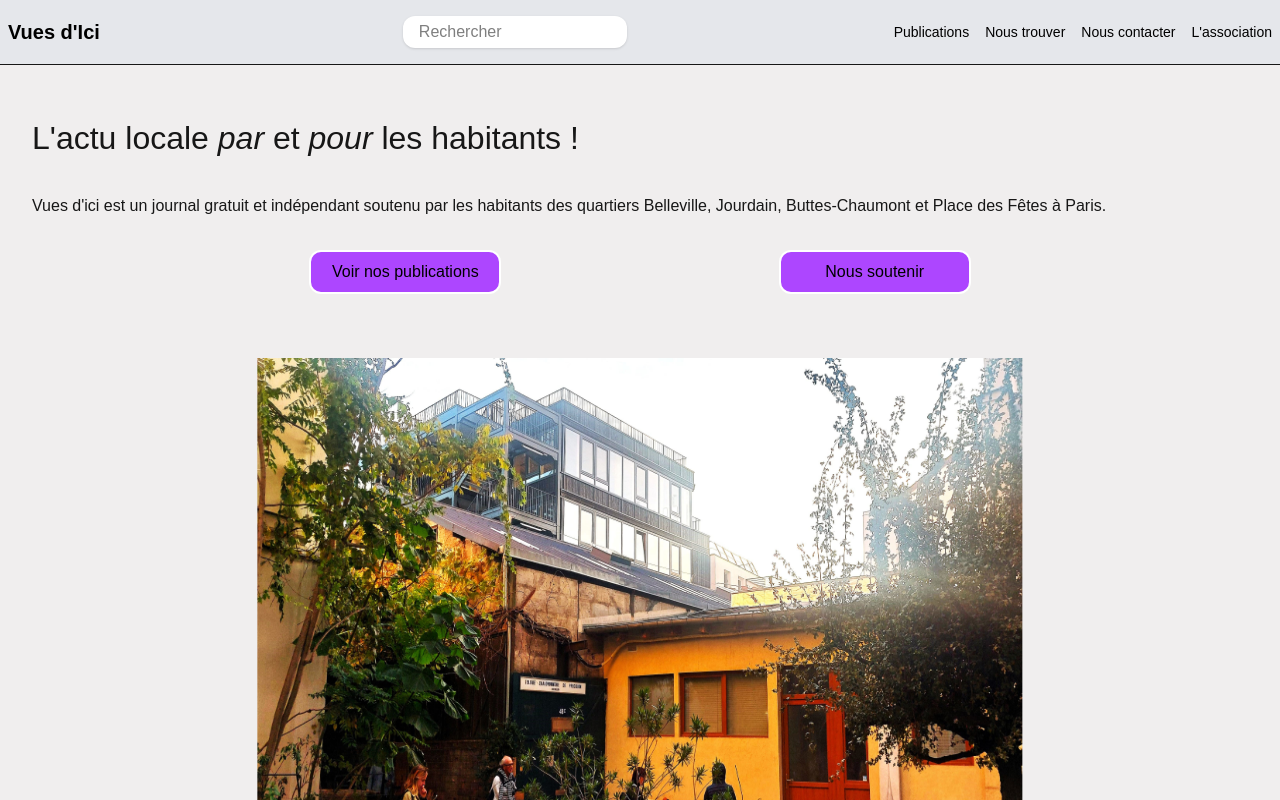
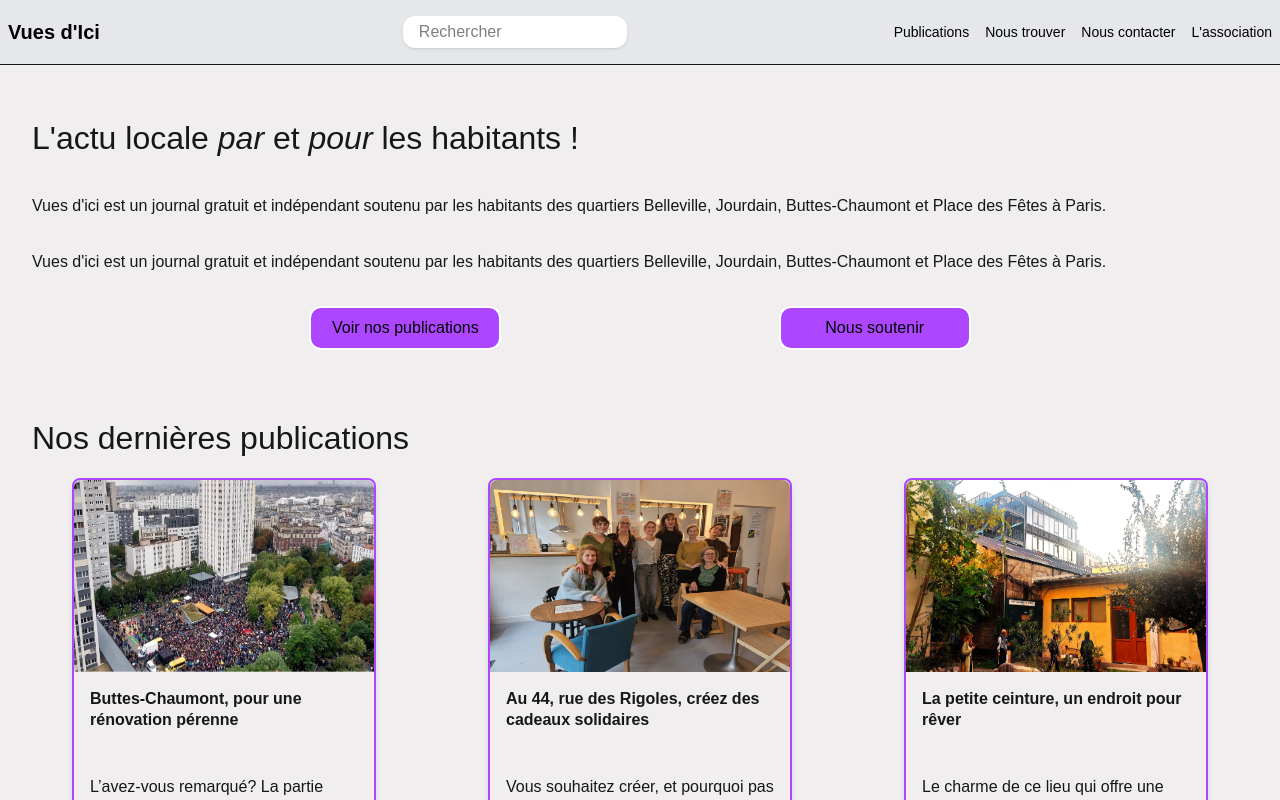
Before and after one commit to VinchC/vues-d-ici, a Next.js app: page / in a window 1280 px wide. Shown: the top 800 px of the page. Built offline with nearby package versions, Linux system fonts and the light colour scheme.

Commit message:
Minor fixes

```diff
--- a/app/components/[ContactForm]/Contact.tsx
+++ b/app/components/[ContactForm]/Contact.tsx
@@ -25,7 +25,7 @@ const Contact: FC = () => {
   return (
     <>
       <form onSubmit={handleSubmit(onSubmit)}>
-        <div className="grid grid-cols-1 gap-8 sm:grid-cols-2 marginBottom">
+        <div className="grid grid-cols-1 gap-8 sm:grid-cols-2 marginBottom mt-8">
           <div>
             <label htmlFor="Prénom" className="formLabel">
               Prénom
--- a/app/components/[Home]/Hero.tsx
+++ b/app/components/[Home]/Hero.tsx
@@ -8,6 +8,11 @@ export const Hero = () => {
           L&apos;actu locale <span className="italic font-normal">par</span> et{" "}
           <span className="italic font-normal">pour</span> les habitants !
         </h2>
+        <p className="marginTop">
+          Vues d&apos;ici est un journal gratuit et indépendant soutenu par les
+          habitants des quartiers Belleville, Jourdain, Buttes-Chaumont et Place
+          des Fêtes à Paris.
+        </p>
         <p className="marginTop">
           Vues d&apos;ici est un journal gratuit et indépendant soutenu par les
           habitants des quartiers Belleville, Jourdain, Buttes-Chaumont et Place
--- a/app/components/[Home]/WhereToFind.tsx
+++ b/app/components/[Home]/WhereToFind.tsx
@@ -101,9 +101,7 @@ export const WhereToFind = () => {
             className="max-h-0 overflow-hidden transition-all duration-300 ease-in-out"
           >
             {SECONDARY_DISTRIBUTION_PLACES.map((place, index) => (
-              <Link key={index} href="/">
-                <p>{place.business_name}</p>
-              </Link>
+                <p key={index}>{place.business_name}</p>
             ))}
             <p>
               <strong>
--- a/app/page.tsx
+++ b/app/page.tsx
@@ -10,14 +10,14 @@ import "./styles/embla.css";
 
 import { ARTICLES } from "@/data/data";
 import { ArticleProps } from "./types";
-const OPTIONS: EmblaOptionsType = { loop: true, duration: 50 };
-const SLIDES: ArticleProps[] = ARTICLES.filter((e) => e.id > 36);
+// const OPTIONS: EmblaOptionsType = { loop: true, duration: 50 };
+// const SLIDES: ArticleProps[] = ARTICLES.filter((e) => e.id > 36);
 
 export default function Home() {
   return (
     <>
       <Hero />
-      <EmblaCarousel slides={SLIDES} options={OPTIONS} />
+      {/* <EmblaCarousel slides={SLIDES} options={OPTIONS} /> */}
       <LastPublications />
       <WhereToFind />
       <BackTheJournal />
```
Also changed, not shown: 1 other file (tests, documents, lock files or other folders).
